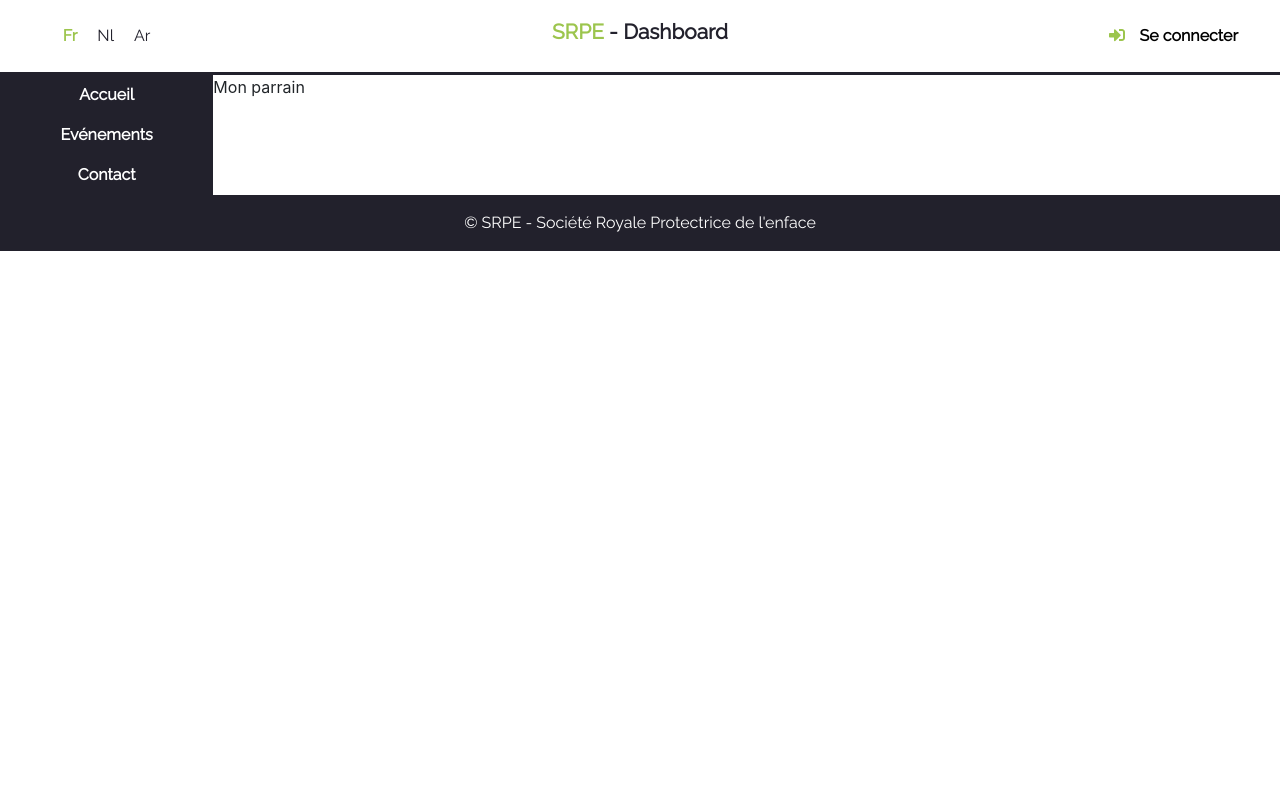
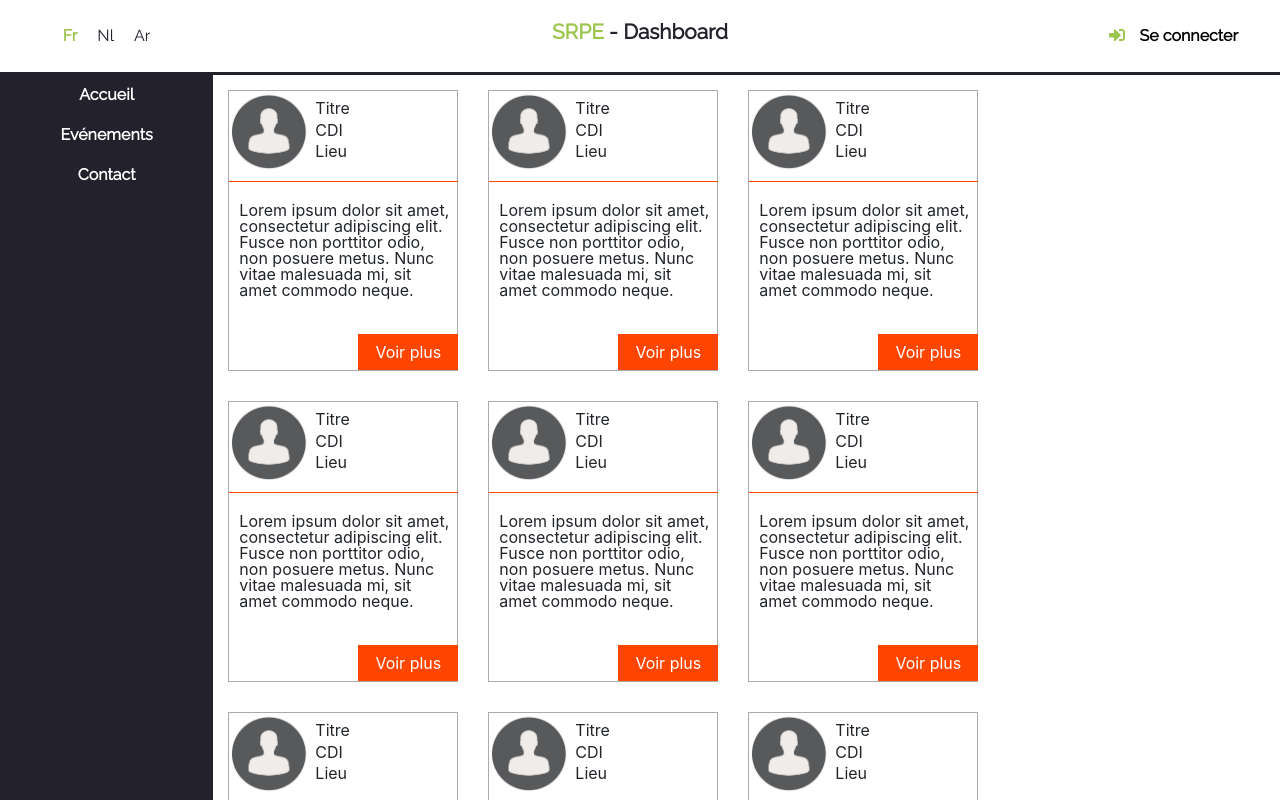
Before and after one commit to adriendesart/projet-foyer-accueil-VIC, a React (Create React App) app in the folder Application/vic/: page / in a window 1280 px wide. Shown: the top 800 px of the page. Built offline with nearby package versions, Linux system fonts and the light colour scheme.

Commit message:
modifs cartes job

```diff
--- a/Application/vic/src/App.js
+++ b/Application/vic/src/App.js
@@ -10,6 +10,7 @@ import Footer from './components/Footer'
 
 // Import scenes
 import MonParrain from './scenes/MonParrain'
+import MonJob from './scenes/MonJob'
 
 class App extends Component {
   render() {
@@ -22,7 +23,7 @@ class App extends Component {
               <Navigation />
             </div>
             <div className="col-md-10">
-              <MonParrain />
+              <MonJob />
             </div>
           </div>
         </div>
--- /dev/null
+++ b/Application/vic/src/scenes/MonJob/components/Jobcard/index.js
@@ -0,0 +1,45 @@
+import React, { Component } from 'react'
+import '../../style.scss'
+import photo from '../../../../img/img.png'
+
+class Jobcard extends Component {
+    render(){
+        return(
+            <div className="jobcard d-flex align-items-start">
+            <div className="row">
+
+                <div className="col-md-4 card-h">{/* Photo */}
+                    <img src={photo} />
+                </div>
+
+                <div className="col-md-8 card-h">{/* infos txt */}
+                    <p>Titre</p>
+                    <p>CDI</p>
+                    <p>Lieu</p>
+
+                </div>
+
+                <div className="col-md-12 card-body">{/* body */}
+                <hr/>
+                    <p>Lorem ipsum dolor sit amet,
+                    consectetur adipiscing elit.
+                    Fusce non porttitor odio, non posuere metus.
+                    Nunc vitae malesuada mi, sit amet commodo neque.
+
+                    </p>
+
+                </div>
+
+                <div className="col-md-8 card-f"></div>{/* Footer/bouton */}
+
+                <div className="col-md-4 card-f">
+                    <button className="btn btn-primary">Voir plus</button>
+                </div>
+
+            </div>
+        </div>
+        );
+    }
+}
+
+export default Jobcard
--- /dev/null
+++ b/Application/vic/src/scenes/MonJob/index.js
@@ -0,0 +1,35 @@
+import React, { Component, Fragment } from 'react'
+import './style.scss'
+import Jobcard  from './components/Jobcard'
+
+
+class MonJob extends Component {
+    render() {
+        return (
+            <Fragment>
+
+            <div className="row">
+                <div className="separateur"><Jobcard/></div>
+                <div className="separateur"><Jobcard/></div>
+                <div className="separateur"><Jobcard/></div>
+            </div>
+
+            <div className="row">
+                <div className="separateur"><Jobcard/></div>
+                <div className="separateur"><Jobcard/></div>
+                <div className="separateur"><Jobcard/></div>
+            </div>
+
+            <div className="row">
+                <div className="separateur"><Jobcard/></div>
+                <div className="separateur"><Jobcard/></div>
+                <div className="separateur"><Jobcard/></div>
+            </div>
+
+
+            </Fragment>
+        );
+    }
+}
+
+export default MonJob
--- /dev/null
+++ b/Application/vic/src/scenes/MonJob/style.scss
@@ -0,0 +1,53 @@
+.jobcard {
+    border: 1px solid #aaa;
+    width : 230px;
+    img {
+        width:80px;
+        height:80px;
+    }
+}
+
+.card-h{
+    height:100%;
+    p{
+    margin-top:15px;
+    line-height: 35%;
+    }
+}
+
+.card-body{
+    height:100%;
+    line-height: 100%;
+    margin-left:5px;
+    hr {
+        border-top: 1px solid orangered;
+        margin-top:-10px;
+        margin-bottom:20px;
+        margin-left:-10px;
+        margin-right:-6px;
+        padding:0;
+        }
+}
+
+.card-f {
+    height:100%;
+    color:white;
+    margin-right:-43px;
+    button {
+        background-color:orangered;
+        border-radius: 0px;
+        width:100px;
+        border:none;
+    }
+    button:hover {
+        background-color:black;
+        border:none;
+    }
+    button:active {
+        background-color: #9CC54D !important;
+      }
+}
+
+.separateur {
+    margin:15px;
+}
```
Also changed, not shown: Application/vic/src/img/img.png (added).
